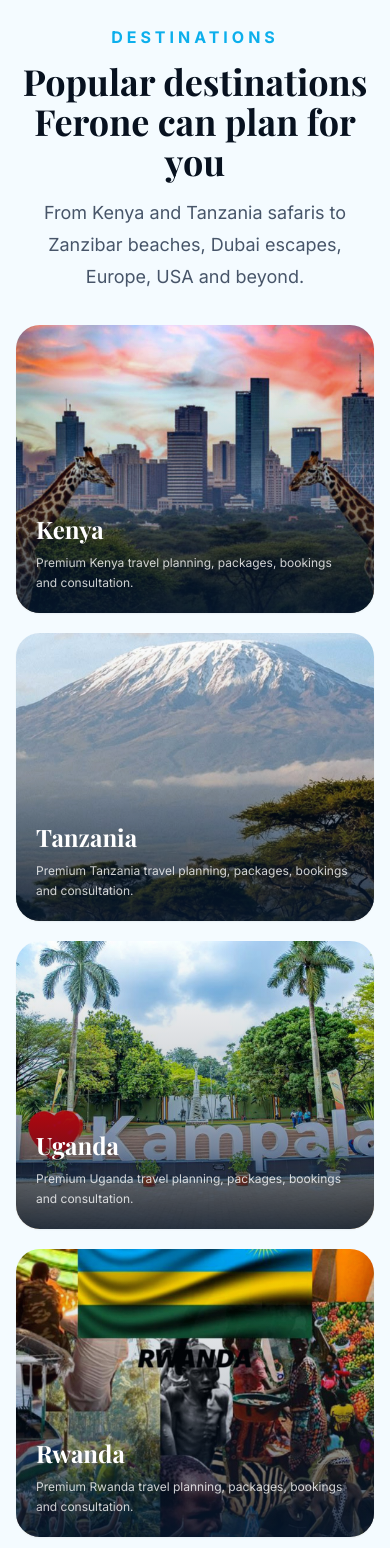
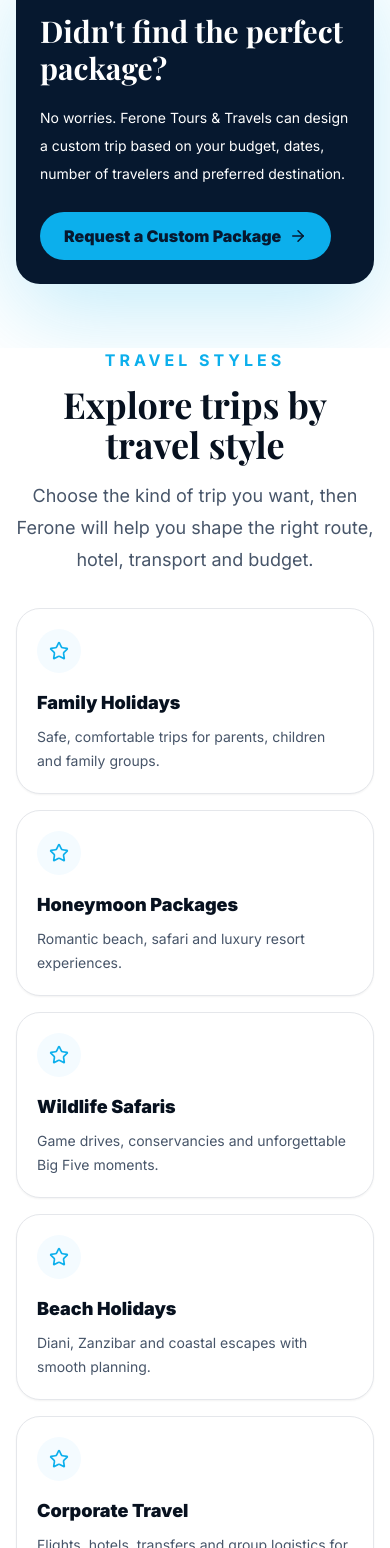
Before and after one commit to Ngovoze/ferone-tours-travels, a Next.js app: page / in a window 390 px wide. Shown: the part 4360-5908 px from the top of the page. Built offline with nearby package versions, Linux system fonts and the light colour scheme; no server answers; a web font is replaced by a local one.

Commit message:
feat: add travel expert custom trip and activity sections

```diff
--- a/app/page.tsx
+++ b/app/page.tsx
@@ -10,6 +10,28 @@
   ["Countries Covered", "35+"],
   ["Tours Completed", "1,200+"],
   ["Customer Satisfaction", "98%"]
+];
+
+const travelStyles = [
+  ["Family Holidays", "Safe, comfortable trips for parents, children and family groups."],
+  ["Honeymoon Packages", "Romantic beach, safari and luxury resort experiences."],
+  ["Wildlife Safaris", "Game drives, conservancies and unforgettable Big Five moments."],
+  ["Beach Holidays", "Diani, Zanzibar and coastal escapes with smooth planning."],
+  ["Corporate Travel", "Flights, hotels, transfers and group logistics for teams."],
+  ["Group Travel", "Church groups, friends, schools, chama trips and organizations."],
+  ["Cultural Tours", "Local experiences, heritage visits and community-focused travel."],
+  ["International Holidays", "Dubai, Europe, USA, South Africa and global travel planning."]
+];
+
+const experiences = [
+  ["Game Drives", "Guided wildlife viewing in Kenya and East Africa’s top parks."],
+  ["Beach Escapes", "Relaxed coastal stays for couples, families and groups."],
+  ["City Tours", "Dubai, Nairobi, Cape Town and international city experiences."],
+  ["Honeymoon Setups", "Special romantic arrangements and premium accommodation."],
+  ["Visa Assistance", "Document guidance and travel-readiness consultation."],
+  ["Airport Transfers", "Reliable pickup and drop-off coordination."],
+  ["Hotel Bookings", "Accommodation support based on budget and comfort level."],
+  ["Family Vacations", "Easy-to-manage itineraries built for all ages."]
 ];
 
 export default function HomePage() {
@@ -66,6 +88,26 @@
         <div className="mt-8 grid gap-5 md:mt-10 md:grid-cols-2 lg:grid-cols-3">{tours.slice(0,6).map((tour)=><TourCard key={tour.title} tour={tour}/>)}</div>
       </section>
 
+      <section className="container pb-16 md:pb-24">
+        <div className="rounded-3xl bg-luxury-navy p-6 text-white shadow-luxury md:rounded-[2rem] md:p-10 lg:flex lg:items-center lg:justify-between lg:gap-10">
+          <div className="max-w-3xl">
+            <p className="text-xs font-black uppercase tracking-[.22em] text-luxury-ocean">Custom trip planning</p>
+            <h2 className="mt-3 font-display text-3xl font-bold leading-tight md:text-5xl">Didn&apos;t find the perfect package?</h2>
+            <p className="mt-4 text-sm leading-7 text-white/78 md:text-base md:leading-8">No worries. Ferone Tours & Travels can design a custom trip based on your budget, dates, number of travelers and preferred destination.</p>
+          </div>
+          <a href="/contact" className="mt-6 inline-flex items-center justify-center gap-2 rounded-full bg-luxury-ocean px-6 py-3 font-black text-luxury-navy transition hover:bg-white lg:mt-0">Request a Custom Package <ArrowRight size={18}/></a>
+        </div>
+      </section>
+
+      <section className="bg-white pb-16 md:pb-24">
+        <div className="container">
+          <SectionHeading eyebrow="Travel styles" title="Explore trips by travel style" text="Choose the kind of trip you want, then Ferone will help you shape the right route, hotel, transport and budget." />
+          <div className="mt-8 grid gap-4 sm:grid-cols-2 lg:grid-cols-4 md:mt-10">
+            {travelStyles.map(([title,text])=><article key={title} className="rounded-3xl border bg-white p-5 shadow-sm transition hover:-translate-y-1 hover:shadow-brand"><div className="mb-4 flex h-11 w-11 items-center justify-center rounded-full bg-luxury-sand text-luxury-ocean"><Star size={20}/></div><h3 className="text-lg font-black text-luxury-ink">{title}</h3><p className="mt-2 text-sm leading-6 text-slate-600">{text}</p></article>)}
+          </div>
+        </div>
+      </section>
+
       <section className="bg-luxury-sand py-16 md:py-24">
         <div className="container">
           <SectionHeading eyebrow="Destinations" title="Popular destinations Ferone can plan for you" text="From Kenya and Tanzania safaris to Zanzibar beaches, Dubai escapes, Europe, USA and beyond." />
@@ -74,9 +116,31 @@
       </section>
 
       <section className="container py-16 md:py-24">
+        <SectionHeading eyebrow="Experiences" title="Popular travel experiences" text="Not every traveler searches by destination. Some know the experience they want first, and Ferone helps build the package around it." />
+        <div className="mt-8 grid gap-4 sm:grid-cols-2 lg:grid-cols-4 md:mt-10">
+          {experiences.map(([title,text])=><article key={title} className="rounded-3xl bg-luxury-sand p-5"><div className="mb-4 flex h-10 w-10 items-center justify-center rounded-full bg-white text-luxury-ocean shadow-sm"><MapPin size={18}/></div><h3 className="text-lg font-black text-luxury-ink">{title}</h3><p className="mt-2 text-sm leading-6 text-slate-600">{text}</p></article>)}
+        </div>
+      </section>
+
+      <section className="container py-16 md:py-24">
         <div className="grid gap-8 lg:grid-cols-[.9fr_1.1fr] lg:items-center md:gap-10">
           <div><p className="font-bold uppercase tracking-[.18em] text-luxury-ocean md:tracking-[.25em]">Why choose Ferone</p><h2 className="mt-3 font-display text-3xl font-bold md:text-5xl">Travel planning with airline-level precision and safari-level adventure.</h2><p className="mt-4 text-base leading-7 text-slate-600 md:mt-5 md:text-lg md:leading-8">Ferone brings consultation, documentation support, booking coordination and destination expertise together in one premium travel experience.</p></div>
           <div className="grid gap-4 sm:grid-cols-2 md:gap-5">{[{icon:ShieldCheck,title:'Trusted guidance'},{icon:Plane,title:'Flights and logistics'},{icon:Globe2,title:'International planning'},{icon:Users,title:'Groups and corporate'}].map((item)=>{const Icon=item.icon;return <div key={item.title} className="rounded-3xl border bg-white p-5 shadow-sm transition hover:-translate-y-1 hover:shadow-brand md:rounded-[1.5rem] md:p-6"><Icon className="mb-4 text-luxury-ocean"/><h3 className="text-lg font-bold md:text-xl">{item.title}</h3><p className="mt-2 text-sm text-slate-600 md:text-base">Professional support from inquiry to return.</p></div>})}</div>
+        </div>
+      </section>
+
+      <section className="bg-luxury-navy py-16 text-white md:py-24">
+        <div className="container grid gap-8 lg:grid-cols-[1fr_.8fr] lg:items-center">
+          <div>
+            <p className="text-xs font-black uppercase tracking-[.22em] text-luxury-ocean">Travel expert support</p>
+            <h2 className="mt-3 font-display text-3xl font-bold leading-tight md:text-5xl">Speak directly with a Ferone travel expert</h2>
+            <p className="mt-4 max-w-3xl text-sm leading-7 text-white/75 md:text-base md:leading-8">Not sure where to go? Tell us your budget, travel dates and destination ideas. We will help you compare options and design the right package before you commit.</p>
+          </div>
+          <div className="grid gap-3 sm:grid-cols-3 lg:grid-cols-1">
+            <a href="https://wa.me/254710557164" className="rounded-full bg-[#25D366] px-5 py-3 text-center font-black text-white transition hover:scale-[1.02]">Chat on WhatsApp</a>
+            <a href="tel:+254710557164" className="rounded-full bg-white px-5 py-3 text-center font-black text-luxury-navy transition hover:scale-[1.02]">Call +254 710 557164</a>
+            <a href="mailto:info@feronetours.com" className="rounded-full border border-white/30 px-5 py-3 text-center font-black text-white transition hover:bg-white hover:text-luxury-navy">Email Us</a>
+          </div>
         </div>
       </section>
 
```
